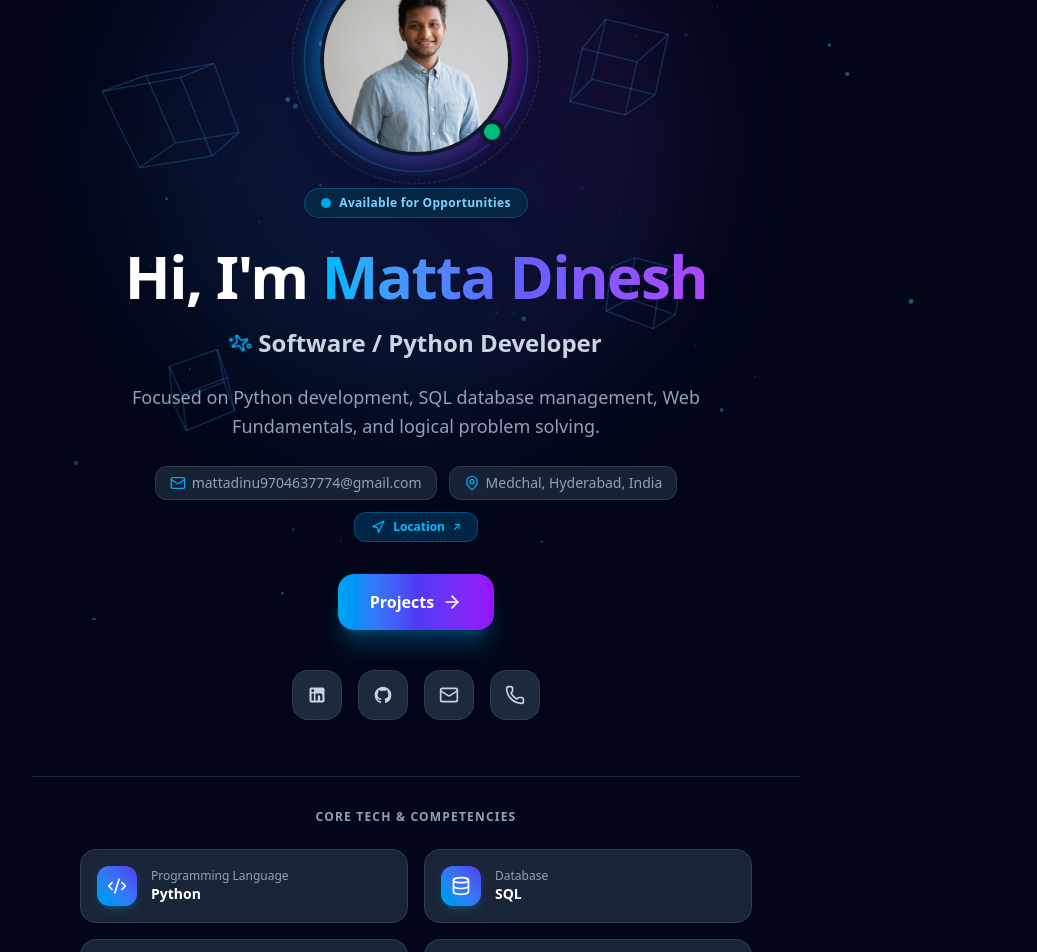
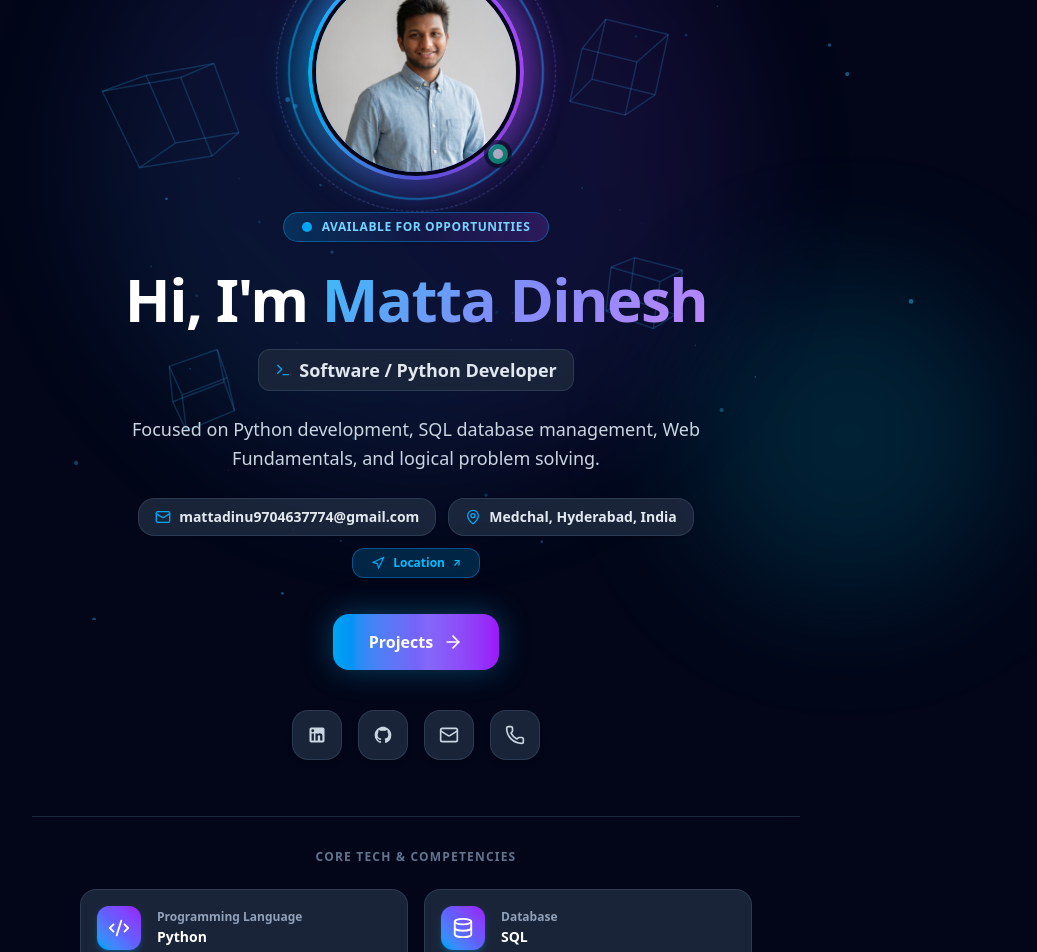
Before and after one commit to dinu18s/my-portfolio, a React (Vite) app: page / in a window 1280 px wide. Shown: the part 180-1132 px from the top of the page, without its empty margins (224-1261 px from the left). Built offline with nearby package versions, Linux system fonts and the light colour scheme.

Commit message:
Enhance portfolio design with Cyber HUD profile avatar, gradient sheen animations, and futuristic 3D rocket cards

```diff
--- a/src/components/Hero.jsx
+++ b/src/components/Hero.jsx
@@ -1,5 +1,5 @@
 import React from 'react';
-import { ArrowRight, Mail, Phone, MapPin, Sparkles, Code2, Database, Globe, Brain, Navigation } from 'lucide-react';
+import { ArrowRight, Mail, Phone, MapPin, Code2, Database, Globe, Brain, Navigation, Terminal } from 'lucide-react';
 import { Github, Linkedin } from './Icons';
 import { personalInfo, coreTech } from '../data/portfolioData';
 import Tilt3D from './Tilt3D';
@@ -8,36 +8,41 @@ export default function Hero() {
   const techIcons = [Code2, Database, Globe, Brain];
 
   return (
-    <section id="home" className="relative pt-28 pb-20 md:pt-36 md:pb-28 overflow-hidden z-10">
-      {/* Background Glow Accents */}
-      <div className="absolute top-1/4 left-1/2 -translate-x-1/2 -translate-y-1/2 w-[550px] h-[550px] bg-gradient-to-tr from-sky-500/20 via-indigo-500/20 to-purple-500/20 rounded-full blur-3xl pointer-events-none -z-10 animate-pulse" />
+    <section id="home" className="relative pt-28 pb-24 md:pt-36 md:pb-32 overflow-hidden z-10">
+      {/* Background Multi-Layer Cyber Glow Orbs */}
+      <div className="absolute top-1/4 left-1/2 -translate-x-1/2 -translate-y-1/2 w-[650px] h-[650px] bg-gradient-to-tr from-sky-500/20 via-indigo-500/20 to-purple-600/20 rounded-full blur-3xl pointer-events-none -z-10 animate-pulse" />
+      <div className="absolute top-1/3 right-12 w-80 h-80 bg-cyan-500/15 rounded-full blur-3xl pointer-events-none -z-10" />
 
       <div className="max-w-7xl mx-auto px-4 sm:px-6 lg:px-8">
         <div className="max-w-3xl mx-auto text-center flex flex-col items-center">
 
-          {/* 3D Floating Profile Photo Avatar with Animated Orbit Rings */}
+          {/* Cyber HUD Profile Avatar Frame */}
           <div className="relative mb-8 group cursor-pointer" style={{ transformStyle: 'preserve-3d' }}>
-            {/* Outer Rotating 3D Holographic Ring */}
-            <div className="absolute -inset-4 rounded-full border border-sky-400/30 dark:border-sky-400/40 animate-[spin_12s_linear_infinite] pointer-events-none" />
-            <div className="absolute -inset-7 rounded-full border border-dashed border-purple-400/20 dark:border-purple-400/30 animate-[spin_18s_linear_infinite_reverse] pointer-events-none" />
+            {/* Outer Holographic HUD Orbit Rings */}
+            <div className="absolute -inset-5 rounded-full border-2 border-sky-400/40 dark:border-sky-400/50 animate-[spin_10s_linear_infinite] pointer-events-none border-t-transparent border-b-transparent" />
+            <div className="absolute -inset-8 rounded-full border border-dashed border-indigo-400/30 dark:border-indigo-400/40 animate-[spin_16s_linear_infinite_reverse] pointer-events-none" />
 
             {/* Glowing Backdrop */}
-            <div className="absolute -inset-2 rounded-full bg-gradient-to-r from-sky-500 via-indigo-500 to-purple-600 blur-md opacity-75 group-hover:opacity-100 transition duration-500 animate-pulse" />
+            <div className="absolute -inset-3 rounded-full bg-gradient-to-r from-sky-400 via-indigo-500 to-purple-500 blur-lg opacity-80 group-hover:opacity-100 transition duration-500 animate-pulse" />
 
-            <Tilt3D maxTilt={20} scale={1.05} className="rounded-full shadow-2xl">
+            <Tilt3D maxTilt={20} scale={1.06} className="rounded-full shadow-2xl">
+              <div className="relative p-1 rounded-full bg-gradient-to-r from-sky-400 via-indigo-500 to-purple-500">
                 <img
                   src={personalInfo.profileImage}
                   alt={personalInfo.name}
-                className="relative w-40 h-40 sm:w-48 sm:h-48 rounded-full object-cover border-4 border-white dark:border-slate-900 shadow-2xl"
+                  className="relative w-44 h-44 sm:w-52 sm:h-52 rounded-full object-cover border-4 border-white dark:border-slate-950 shadow-2xl"
                 />
+              </div>
             </Tilt3D>
 
-            {/* Floating 3D Online Badge */}
-            <span className="absolute bottom-2 right-2 w-6 h-6 bg-emerald-500 border-4 border-white dark:border-slate-900 rounded-full shadow-lg z-20 animate-bounce" />
+            {/* Cyber Status Badge */}
+            <span className="absolute bottom-3 right-3 w-7 h-7 bg-emerald-500 border-4 border-white dark:border-slate-950 rounded-full shadow-lg z-20 animate-pulse flex items-center justify-center">
+              <span className="w-2.5 h-2.5 bg-white rounded-full" />
+            </span>
           </div>
 
           {/* Status Badge */}
-          <div className="inline-flex items-center gap-2 px-4 py-1.5 rounded-full bg-sky-500/10 dark:bg-sky-950/70 border border-sky-300/60 dark:border-sky-700/60 text-sky-700 dark:text-sky-300 text-xs font-bold tracking-wide mb-6 shadow-sm backdrop-blur-md">
+          <div className="inline-flex items-center gap-2.5 px-4.5 py-1.5 rounded-full bg-gradient-to-r from-sky-500/10 via-indigo-500/10 to-purple-500/10 dark:from-sky-500/20 dark:to-purple-500/20 border border-sky-400/40 dark:border-sky-500/40 text-sky-700 dark:text-sky-300 text-xs font-extrabold tracking-wider uppercase mb-6 shadow-sm backdrop-blur-md">
             <span className="relative flex h-2.5 w-2.5">
               <span className="animate-ping absolute inline-flex h-full w-full rounded-full bg-sky-400 opacity-75"></span>
               <span className="relative inline-flex rounded-full h-2.5 w-2.5 bg-sky-500"></span>
@@ -45,21 +50,24 @@ export default function Hero() {
             Available for Opportunities
           </div>
 
-          {/* Main Title with 3D Holographic Gradient */}
-          <h1 className="text-4xl sm:text-5xl md:text-6xl font-extrabold tracking-tight text-slate-900 dark:text-white leading-[1.15]">
+          {/* Main Title */}
+          <h1 className="text-4xl sm:text-5xl md:text-6xl font-black tracking-tight text-slate-900 dark:text-white leading-[1.12]">
             Hi, I'm{' '}
-            <span className="bg-gradient-to-r from-sky-400 via-indigo-500 to-purple-500 bg-clip-text text-transparent drop-shadow-sm">
+            <span className="text-gradient-cyan">
               {personalInfo.name}
             </span>
           </h1>
 
-          <p className="mt-4 text-xl sm:text-2xl font-bold text-slate-700 dark:text-slate-300 flex items-center justify-center gap-2">
-            <Sparkles className="w-5 h-5 text-sky-500 inline-block animate-spin" />
+          {/* Role Sub-Badge */}
+          <div className="mt-4 inline-flex items-center gap-2 px-4 py-1.5 rounded-xl bg-slate-100/80 dark:bg-slate-800/80 border border-slate-200 dark:border-slate-700/80 backdrop-blur-md">
+            <Terminal className="w-4 h-4 text-sky-500" />
+            <p className="text-base sm:text-lg font-bold text-slate-800 dark:text-slate-200">
               {personalInfo.title}
             </p>
+          </div>
 
           {/* Short Bio */}
-          <p className="mt-6 text-base sm:text-lg text-slate-600 dark:text-slate-400 max-w-2xl mx-auto leading-relaxed">
+          <p className="mt-6 text-base sm:text-lg text-slate-600 dark:text-slate-300 max-w-2xl mx-auto leading-relaxed">
             {personalInfo.tagline}
           </p>
 
@@ -67,13 +75,13 @@ export default function Hero() {
           <div className="mt-6 flex flex-wrap items-center justify-center gap-3 text-xs sm:text-sm text-slate-500 dark:text-slate-400">
             <a
               href={`mailto:${personalInfo.email}`}
-              className="inline-flex items-center gap-1.5 bg-white/80 dark:bg-slate-800/80 hover:bg-sky-50 dark:hover:bg-slate-700 px-3.5 py-1.5 rounded-xl border border-slate-200 dark:border-slate-700/80 transition-all shadow-sm"
+              className="inline-flex items-center gap-2 bg-white/90 dark:bg-slate-800/90 hover:bg-sky-50 dark:hover:bg-slate-700/90 px-4 py-2 rounded-2xl border border-slate-200/80 dark:border-slate-700/80 transition-all shadow-sm font-semibold text-slate-700 dark:text-slate-200"
             >
               <Mail className="w-4 h-4 text-sky-500" />
               {personalInfo.email}
             </a>
 
-            <span className="inline-flex items-center gap-1.5 bg-white/80 dark:bg-slate-800/80 px-3.5 py-1.5 rounded-xl border border-slate-200 dark:border-slate-700/80 shadow-sm">
+            <span className="inline-flex items-center gap-2 bg-white/90 dark:bg-slate-800/90 px-4 py-2 rounded-2xl border border-slate-200/80 dark:border-slate-700/80 shadow-sm font-semibold text-slate-700 dark:text-slate-200">
               <MapPin className="w-4 h-4 text-sky-500" />
               {personalInfo.location}
             </span>
@@ -85,19 +93,19 @@ export default function Hero() {
               href={personalInfo.mapsUrl}
               target="_blank"
               rel="noopener noreferrer"
-              className="inline-flex items-center gap-2 px-4 py-1.5 text-xs font-semibold rounded-xl bg-sky-500/10 dark:bg-sky-500/20 text-sky-600 dark:text-sky-400 hover:bg-sky-500/20 dark:hover:bg-sky-500/30 border border-sky-300/60 dark:border-sky-700/60 transition-all hover:scale-105 shadow-sm"
+              className="inline-flex items-center gap-2 px-4.5 py-1.5 text-xs font-bold rounded-xl bg-sky-500/10 dark:bg-sky-500/20 text-sky-600 dark:text-sky-400 hover:bg-sky-500/25 dark:hover:bg-sky-500/35 border border-sky-400/50 dark:border-sky-600/50 transition-all hover:scale-105 shadow-sm"
             >
-              <Navigation className="w-3.5 h-3.5" />
+              <Navigation className="w-3.5 h-3.5 text-sky-500" />
               <span>Location</span>
               <span className="text-[10px]">↗</span>
             </a>
           </div>
 
-          {/* CTA Button: "Projects" */}
-          <div className="mt-8 flex items-center justify-center w-full sm:w-auto">
+          {/* Cyber CTA Button: "Projects" */}
+          <div className="mt-9 flex items-center justify-center w-full sm:w-auto">
             <a
               href="#projects"
-              className="w-full sm:w-auto inline-flex items-center justify-center gap-2 px-8 py-4 text-base font-bold rounded-2xl text-white bg-gradient-to-r from-sky-500 via-indigo-600 to-purple-600 hover:from-sky-600 hover:to-purple-700 shadow-xl shadow-sky-500/25 hover:shadow-sky-500/40 transition-all hover:scale-105 active:scale-95"
+              className="animate-sheen w-full sm:w-auto inline-flex items-center justify-center gap-2.5 px-9 py-4 text-base font-extrabold rounded-2xl text-white bg-gradient-to-r from-sky-500 via-indigo-600 to-purple-600 hover:from-sky-600 hover:to-purple-700 shadow-[0_0_30px_rgba(14,165,233,0.35)] hover:shadow-[0_0_40px_rgba(14,165,233,0.5)] transition-all hover:scale-105 active:scale-95"
             >
               Projects
               <ArrowRight className="w-5 h-5" />
@@ -111,7 +119,7 @@ export default function Hero() {
               target="_blank"
               rel="noopener noreferrer"
               aria-label="LinkedIn Profile"
-              className="p-3.5 rounded-2xl bg-white dark:bg-slate-800 text-slate-700 dark:text-slate-300 hover:text-sky-500 dark:hover:text-sky-400 hover:bg-sky-50 dark:hover:bg-slate-700 transition-all border border-slate-200 dark:border-slate-700/80 shadow-md hover:scale-110"
+              className="p-3.5 rounded-2xl bg-white/90 dark:bg-slate-800/90 text-slate-700 dark:text-slate-300 hover:text-sky-500 dark:hover:text-sky-400 hover:bg-sky-50 dark:hover:bg-slate-700 transition-all border border-slate-200 dark:border-slate-700/80 shadow-md hover:scale-110"
             >
               <Linkedin className="w-5 h-5" />
             </a>
@@ -120,43 +128,43 @@ export default function Hero() {
               target="_blank"
               rel="noopener noreferrer"
               aria-label="GitHub Profile"
-              className="p-3.5 rounded-2xl bg-white dark:bg-slate-800 text-slate-700 dark:text-slate-300 hover:text-sky-500 dark:hover:text-sky-400 hover:bg-sky-50 dark:hover:bg-slate-700 transition-all border border-slate-200 dark:border-slate-700/80 shadow-md hover:scale-110"
+              className="p-3.5 rounded-2xl bg-white/90 dark:bg-slate-800/90 text-slate-700 dark:text-slate-300 hover:text-sky-500 dark:hover:text-sky-400 hover:bg-sky-50 dark:hover:bg-slate-700 transition-all border border-slate-200 dark:border-slate-700/80 shadow-md hover:scale-110"
             >
               <Github className="w-5 h-5" />
             </a>
             <a
               href={`mailto:${personalInfo.email}`}
               aria-label="Send Email"
-              className="p-3.5 rounded-2xl bg-white dark:bg-slate-800 text-slate-700 dark:text-slate-300 hover:text-sky-500 dark:hover:text-sky-400 hover:bg-sky-50 dark:hover:bg-slate-700 transition-all border border-slate-200 dark:border-slate-700/80 shadow-md hover:scale-110"
+              className="p-3.5 rounded-2xl bg-white/90 dark:bg-slate-800/90 text-slate-700 dark:text-slate-300 hover:text-sky-500 dark:hover:text-sky-400 hover:bg-sky-50 dark:hover:bg-slate-700 transition-all border border-slate-200 dark:border-slate-700/80 shadow-md hover:scale-110"
             >
               <Mail className="w-5 h-5" />
             </a>
             <a
               href={`tel:${personalInfo.phone}`}
               aria-label="Call Phone"
-              className="p-3.5 rounded-2xl bg-white dark:bg-slate-800 text-slate-700 dark:text-slate-300 hover:text-sky-500 dark:hover:text-sky-400 hover:bg-sky-50 dark:hover:bg-slate-700 transition-all border border-slate-200 dark:border-slate-700/80 shadow-md hover:scale-110"
+              className="p-3.5 rounded-2xl bg-white/90 dark:bg-slate-800/90 text-slate-700 dark:text-slate-300 hover:text-sky-500 dark:hover:text-sky-400 hover:bg-sky-50 dark:hover:bg-slate-700 transition-all border border-slate-200 dark:border-slate-700/80 shadow-md hover:scale-110"
             >
               <Phone className="w-5 h-5" />
             </a>
           </div>
 
-          {/* Core Tech Grid wrapped in 3D Interactive Tilt Cards */}
+          {/* Core Tech Grid wrapped in Cyber 3D Modules */}
           <div className="mt-14 pt-8 border-t border-slate-200/80 dark:border-slate-800 w-full">
-            <h3 className="text-xs font-bold text-slate-400 uppercase tracking-widest mb-6">
+            <h3 className="text-xs font-black text-slate-400 dark:text-slate-500 uppercase tracking-widest mb-6">
               Core Tech & Competencies
             </h3>
             <div className="grid grid-cols-1 sm:grid-cols-2 gap-4 text-left max-w-2xl mx-auto">
               {coreTech.map((tech, idx) => {
                 const IconComp = techIcons[idx] || Code2;
                 return (
-                  <Tilt3D key={idx} maxTilt={12} scale={1.03}>
-                    <div className="p-4 rounded-2xl bg-white/90 dark:bg-slate-800/90 border border-slate-200/80 dark:border-slate-700/80 flex items-center gap-3.5 shadow-md backdrop-blur-md">
-                      <div className="w-10 h-10 rounded-xl bg-gradient-to-tr from-sky-500 to-indigo-600 text-white flex items-center justify-center shrink-0 shadow-md shadow-sky-500/20">
-                        <IconComp className="w-5 h-5" />
+                  <Tilt3D key={idx} maxTilt={14} scale={1.04}>
+                    <div className="p-4 rounded-2xl bg-white/90 dark:bg-slate-800/90 border border-slate-200/80 dark:border-slate-700/80 flex items-center gap-4 shadow-md backdrop-blur-md group hover:border-sky-500/60 transition-colors">
+                      <div className="w-11 h-11 rounded-xl bg-gradient-to-tr from-sky-500 via-indigo-500 to-purple-600 text-white flex items-center justify-center shrink-0 shadow-md shadow-sky-500/25 group-hover:scale-110 transition-transform">
+                        <IconComp className="w-5.5 h-5.5" />
                       </div>
                       <div>
-                        <p className="text-xs text-slate-400 font-medium">{tech.label}</p>
-                        <p className="text-sm font-extrabold text-slate-900 dark:text-white">{tech.value}</p>
+                        <p className="text-xs text-slate-400 font-semibold">{tech.label}</p>
+                        <p className="text-sm font-black text-slate-900 dark:text-white mt-0.5">{tech.value}</p>
                       </div>
                     </div>
                   </Tilt3D>
--- a/src/index.css
+++ b/src/index.css
@@ -13,6 +13,44 @@
   }
 }
 
+/* Custom Cyber Glow Utilities */
+.neon-glow-sky {
+  box-shadow: 0 0 25px rgba(14, 165, 233, 0.35);
+}
+
+.neon-glow-indigo {
+  box-shadow: 0 0 25px rgba(99, 102, 241, 0.35);
+}
+
+.neon-border-glow {
+  box-shadow: 0 0 15px rgba(14, 165, 233, 0.2), inset 0 0 15px rgba(14, 165, 233, 0.1);
+}
+
+.text-gradient-cyan {
+  background: linear-gradient(135deg, #38bdf8 0%, #818cf8 50%, #c084fc 100%);
+  -webkit-background-clip: text;
+  -webkit-text-fill-color: transparent;
+}
+
+/* Custom Animated Sheen Sweep */
+@keyframes sheen {
+  0% { transform: translateX(-100%); }
+  100% { transform: translateX(200%); }
+}
+
+.animate-sheen {
+  position: relative;
+  overflow: hidden;
+}
+.animate-sheen::after {
+  content: '';
+  position: absolute;
+  top: 0; right: 0; bottom: 0; left: 0;
+  background: linear-gradient(90deg, transparent, rgba(255, 255, 255, 0.25), transparent);
+  transform: translateX(-100%);
+  animation: sheen 3s infinite;
+}
+
 /* Custom Scrollbar */
 ::-webkit-scrollbar {
   width: 8px;
@@ -21,5 +59,5 @@
   @apply bg-slate-100 dark:bg-slate-900;
 }
 ::-webkit-scrollbar-thumb {
-  @apply bg-slate-300 dark:bg-slate-700 rounded-full hover:bg-slate-400 dark:hover:bg-slate-600;
+  @apply bg-sky-500/40 dark:bg-sky-500/50 rounded-full hover:bg-sky-500 dark:hover:bg-sky-400 transition-colors;
 }
```
Also changed, not shown: src/components/Projects.jsx (+27 -18 lines). Lines whose indentation alone changed are shown as unchanged.
